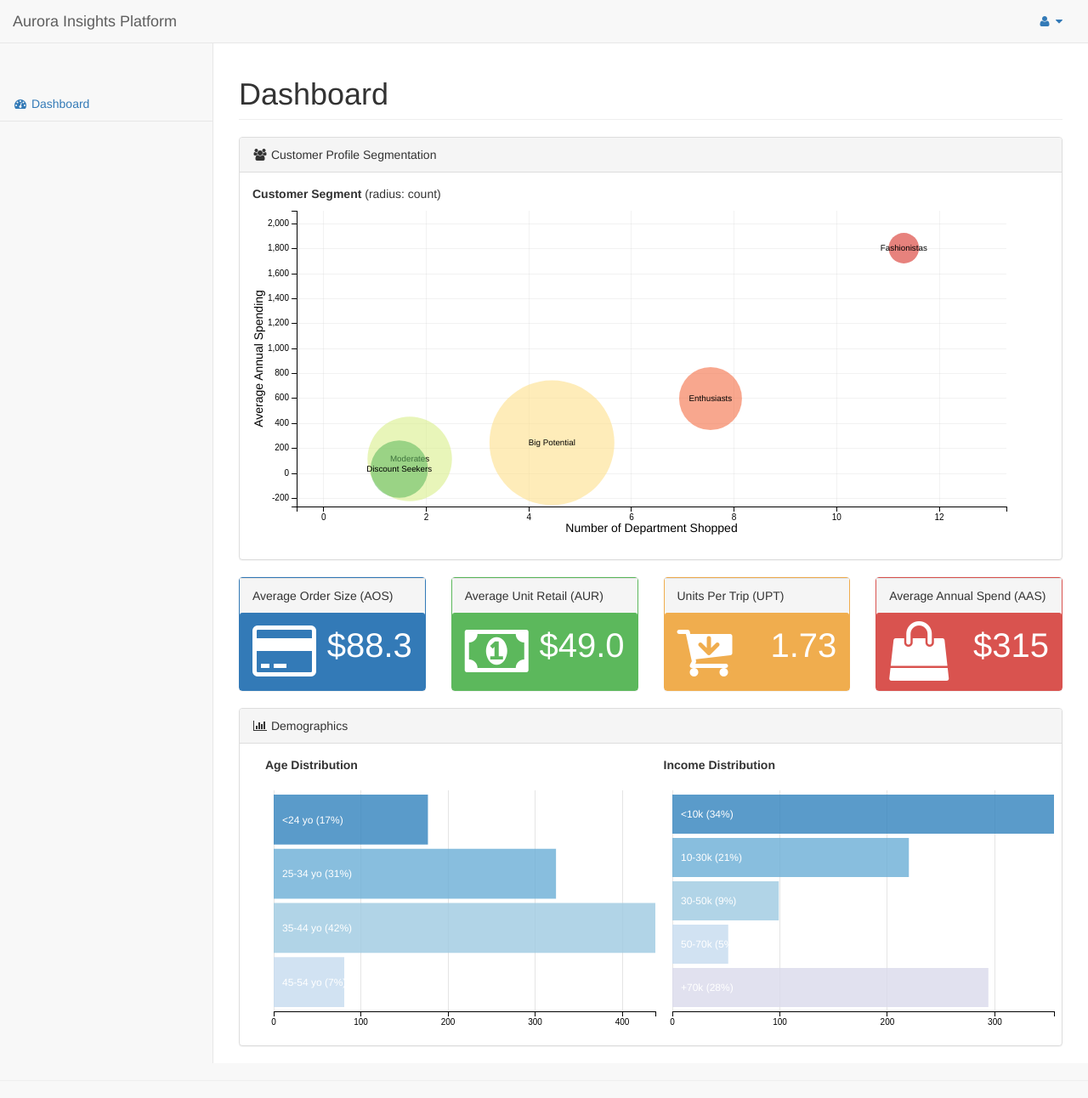
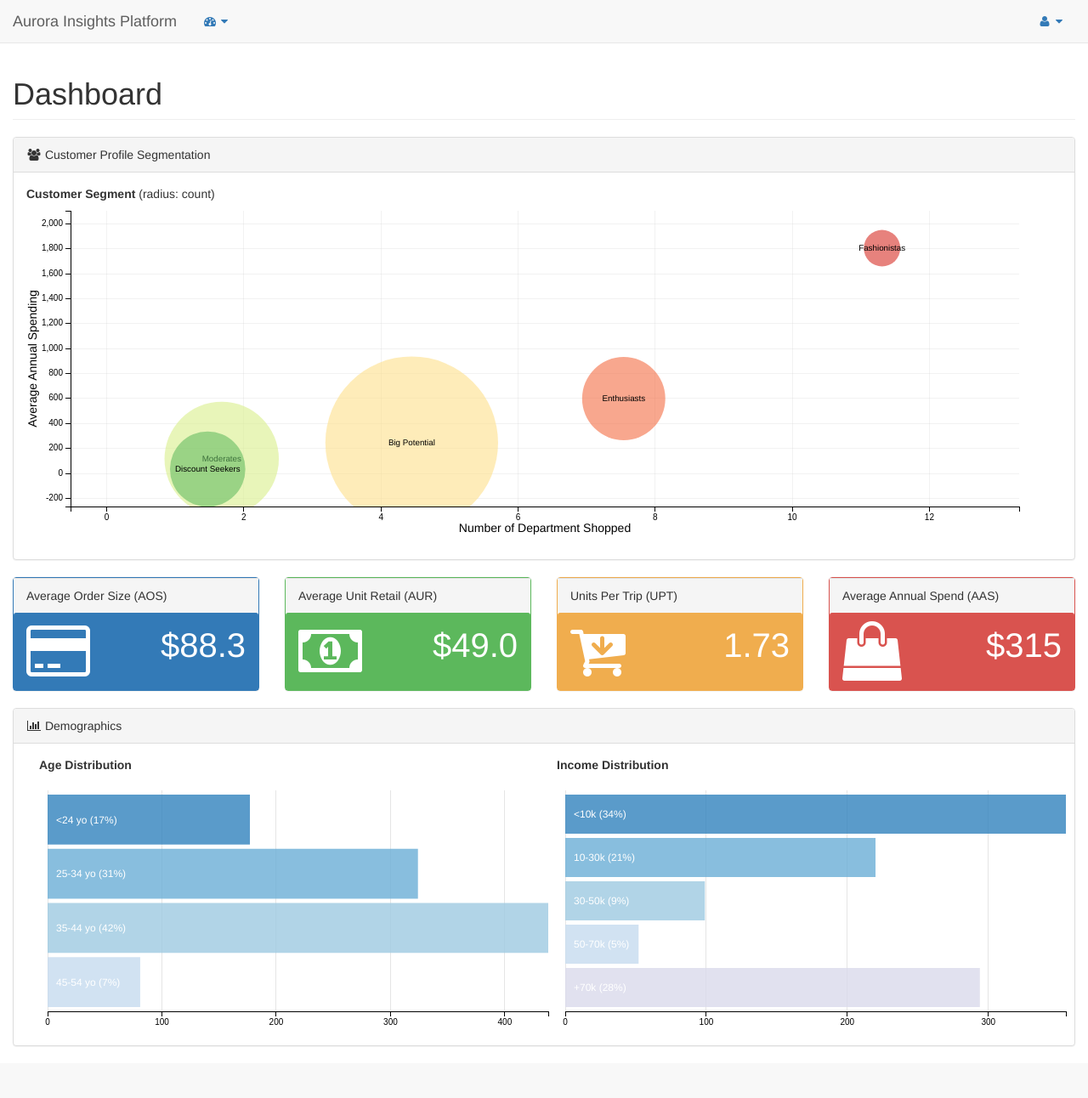
Before and after one commit to StephTruong/Project_Ingadata, a Python web app: template dev/app/templates/dashboard/index.html in a window 1280 px wide. Shown: the whole page at 85% size. After the commit the page ends 1231 px from the top, so only its background shows below. Run offline with Jinja, Linux system fonts and the light colour scheme; the template is opened without the code that fills it, so the values that code supplies are empty.

Commit message:
remove side navbar, adjust box number responseness

```diff
--- a/dev/app/mod_about/__init__.py
+++ /dev/null
@@ -1,2 +0,0 @@
-from flask import Flask
-app = Flask(__name__)
--- a/dev/app/static/css/sb-admin-2.css
+++ b/dev/app/static/css/sb-admin-2.css
@@ -18,14 +18,14 @@
     background-color: #fff;
 }
 
-@media(min-width:768px) {
+/*@media(min-width:768px) {
     #page-wrapper {
         position: inherit;
-        margin: 0 0 0 250px;
+        margin: 0 0 0 0px;
         padding: 0 30px;
         border-left: 1px solid #e7e7e7;
     }
-}
+}*/
 
 .navbar-top-links {
     margin-right: 0;
--- a/dev/app/templates/dashboard/index.html
+++ b/dev/app/templates/dashboard/index.html
@@ -1,19 +1,6 @@
 {% extends 'layout.html' %}
 {% block main %}
-<nav>
-      <div class="navbar-default sidebar" role="navigation">
-         <div class="sidebar-nav navbar-collapse">
-            <ul class="nav" id="side-menu">
 
-               <li>
-                  <a href="/dashboard"><i class="fa fa-dashboard fa-fw"></i> Dashboard</a>
-               </li>
-            </ul>
-         </div>
-         <!-- /.sidebar-collapse -->
-      </div>
-      <!-- /.navbar-static-side -->
-</nav>
 
 <div id="page-wrapper">
             <div class="row">
@@ -44,7 +31,7 @@
             </div>
             <!-- /.col-lg-8 -->
             <div class="row">
-               <div class="col-lg-3 col-md-6">
+               <div class="col-lg-3 col-sm-6 col-xs-12">
                   <div class="panel panel-primary">
                      <div class="panel-footer">
                            <span class="pull-left"><div class="numberbox-title">Average Order Size (AOS)</div></span>
@@ -70,7 +57,7 @@
 
                   </div>
                </div>
-                <div class="col-lg-3 col-md-6">
+                <div class="col-lg-3 col-sm-6 col-xs-12">
                   <div class="panel panel-green">
                      <div class="panel-footer">
                            <span class="pull-left"><div class="numberbox-title">Average Unit Retail (AUR)</div></span>
@@ -96,7 +83,7 @@
 
                   </div>
                </div>
-                <div class="col-lg-3 col-md-6">
+                <div class="col-lg-3 col-sm-6 col-xs-12">
                   <div class="panel panel-yellow">
                      <div class="panel-footer">
                            <span class="pull-left"><div class="numberbox-title">Units Per Trip (UPT)</div></span>
@@ -122,7 +109,7 @@
 
                   </div>
                </div>
-                <div class="col-lg-3 col-md-6">
+                <div class="col-lg-3 col-sm-6 col-xs-12">
                   <div class="panel panel-red">
                      <div class="panel-footer">
                            <span class="pull-left"><div class="numberbox-title">Average Annual Spend (AAS) </div></span>
--- a/dev/app/templates/layout.html
+++ b/dev/app/templates/layout.html
@@ -39,6 +39,20 @@
                <a class="navbar-brand" href="/dashboard">Aurora Insights Platform</a>
             </div>
             <!-- /.navbar-header -->
+            <ul class="nav navbar-top-links navbar-left">
+               <li class="dropdown">
+                  <a class="dropdown-toggle" data-toggle="dropdown" href="#">
+                  <i class="fa fa-tachometer fa-fw"></i>  <i class="fa fa-caret-down"></i>
+                  </a>
+                  <ul class="dropdown-menu dropdown-user">
+
+                       <li><a href="/dashboard"><i class="fa fa-tachometer fa-fw"></i> Dashboard</a></li>
+
+                  </ul>
+                  <!-- /.dropdown-dashboard -->
+               </li>
+               <!-- /.dropdown -->
+            </ul>
             <ul class="nav navbar-top-links navbar-right">
                <li class="dropdown">
                   <a class="dropdown-toggle" data-toggle="dropdown" href="#">
@@ -68,7 +82,6 @@
 
          {% block main %}{% endblock %}
 
-         <hr>
          <!-- /.row -->
       </div>
       <!-- /#page-wrapper -->
--- a/dev/config.py
+++ b/dev/config.py
@@ -16,5 +16,5 @@
 	'db': 'AURORA01',
     'host': 'mongodb://127.0.0.1:27017/'
 }
-SECRET_KEY="12345"
+SECRET_KEY="Pa3da!L0ves8amb00"
 DATABASE_CONNECT_OPTIONS = {}
```
Also changed, not shown: dev/app/mod_about/controllers.py (deleted, +0 -21 lines), dev/app/templates/login/login.html (+0 -16 lines), dev/app/mod_about/about.py (deleted), 3 other files.
